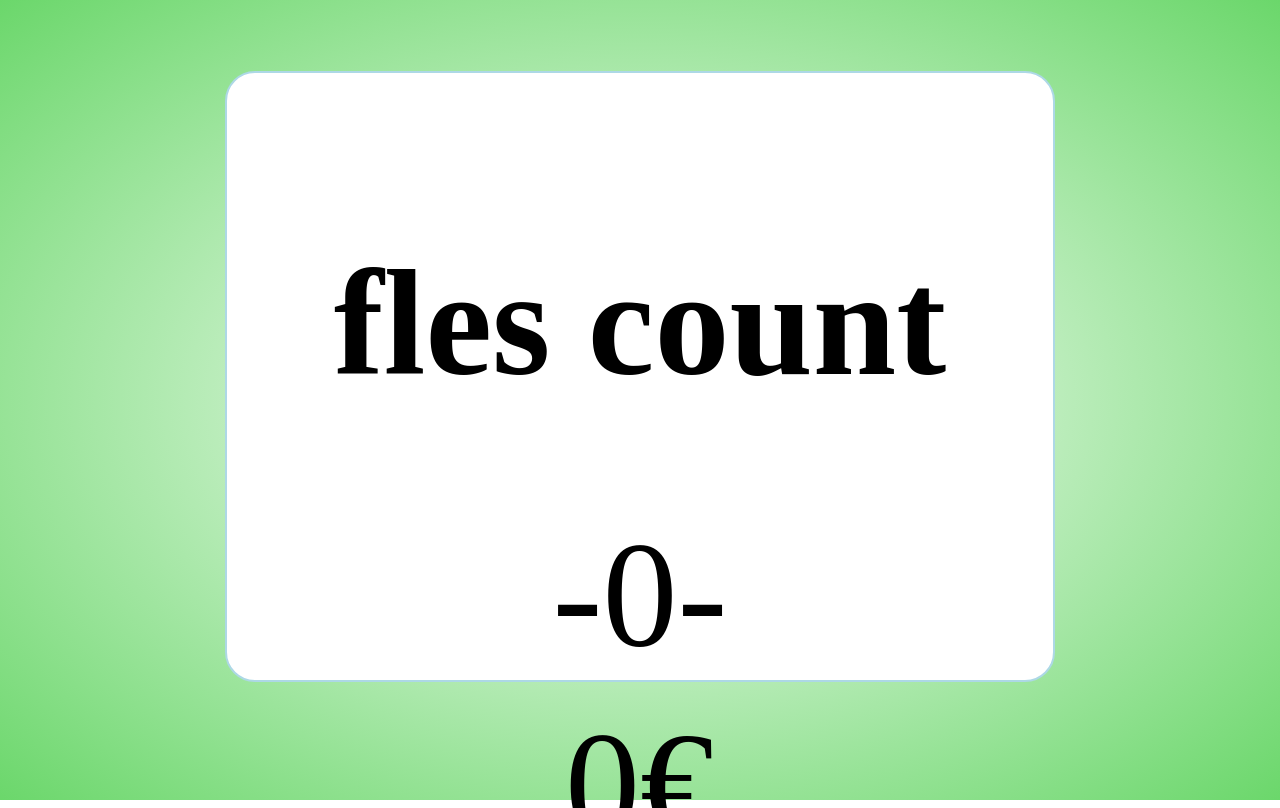
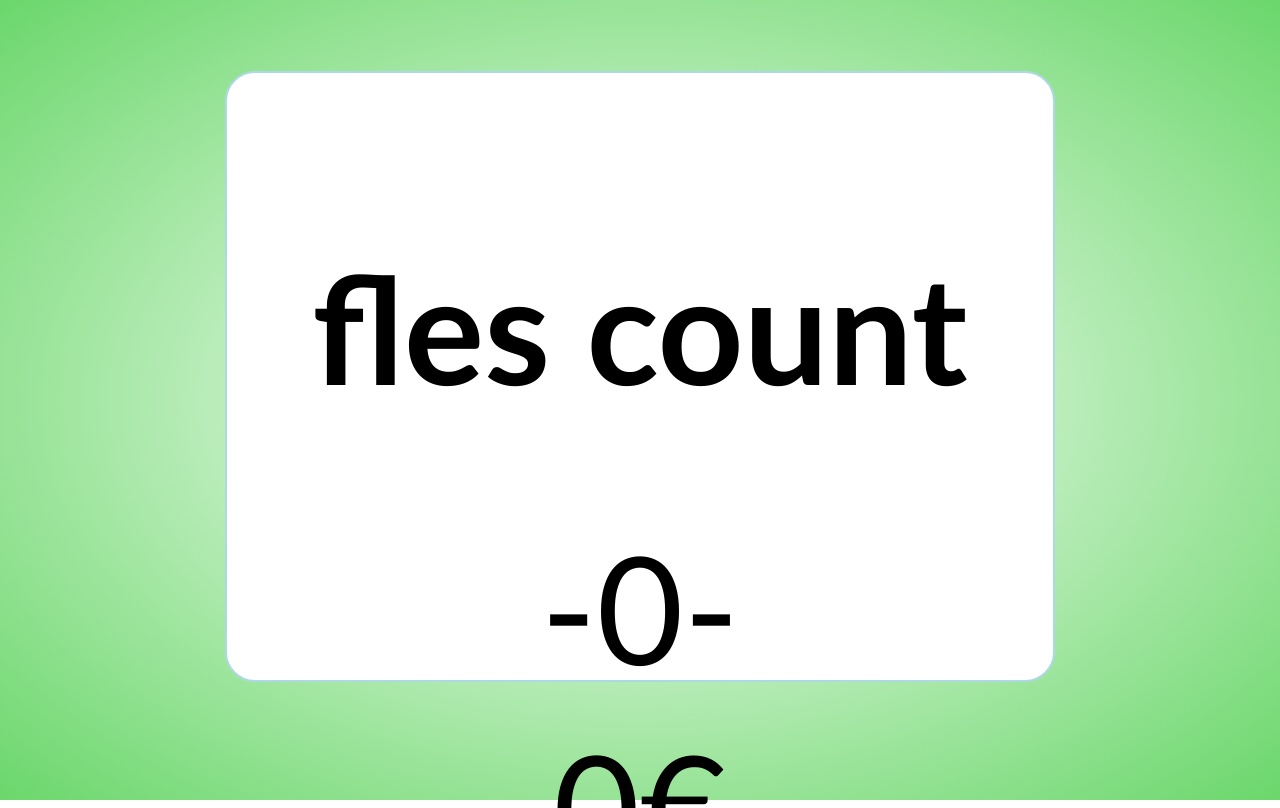
Before and after one commit to FSktn/Beroeps_periode3, a PHP site: page / in a window 1280 px wide. Run offline with PHP 8.4, Linux system fonts and the light colour scheme.

Commit message:
kleine style edit

```diff
--- a/fles_count/css/index.css
+++ b/fles_count/css/index.css
@@ -6,6 +6,7 @@ body, html {
 body{
 background-image: radial-gradient(white, rgb(107, 215, 107));
 background-repeat: no-repeat;
+font-family: "Trebuchet MS", "Segoe UI", sans-serif;
 }
 
 .counter_container{
--- a/teller_page_test/data/counter.json
+++ b/teller_page_test/data/counter.json
@@ -1,3 +1,3 @@
 {
-    "count": 6
+    "count": 1
 }
--- a/teller_page_test/style.css
+++ b/teller_page_test/style.css
@@ -1,5 +1,5 @@
 :root {
-  --bg: #f3f4f6;
+  --bg: radial-gradient(white, rgb(107, 215, 107));
   --text: #111827;
   --muted: #4b5563;
   --card: #ffffff;
```
